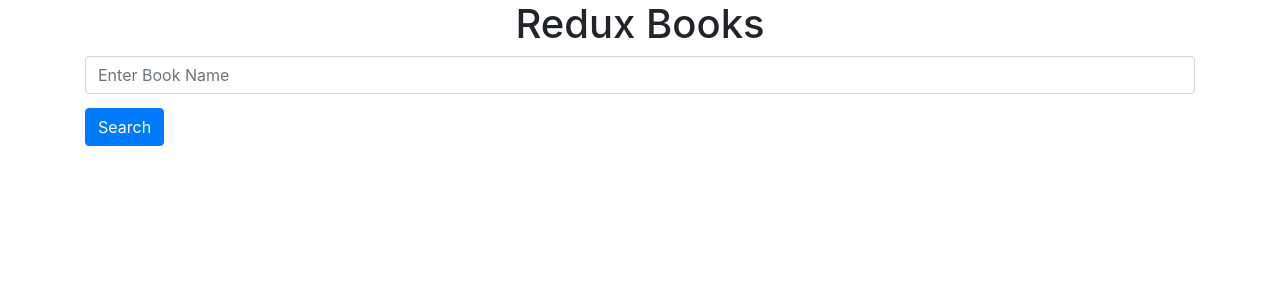
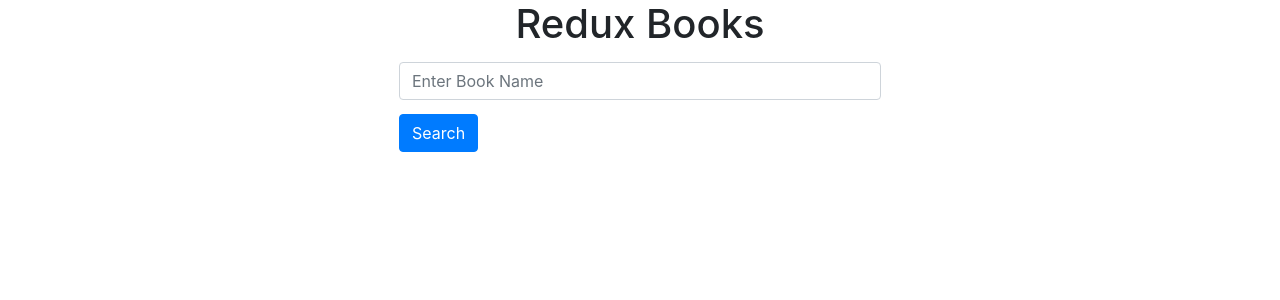
Before and after one commit to SaraBroad/books-redux, a React app: page / in a window 1280 px wide. Shown: the top 300 px of the page. Built offline with nearby package versions, Linux system fonts and the light colour scheme.

Commit message:
add store

```diff
--- a/package.json
+++ b/package.json
@@ -4,11 +4,15 @@
   "private": true,
   "dependencies": {
     "bootstrap": "^4.5.2",
+    "connected-react-router": "^6.8.0",
+    "history": "^5.0.0",
     "react": "^16.13.1",
     "react-bootstrap": "^1.3.0",
     "react-dom": "^16.13.1",
     "react-redux": "^7.2.1",
-    "react-router-dom": "^5.2.0"
+    "react-router": "^5.2.0",
+    "react-router-dom": "^5.2.0",
+    "redux-thunk": "^2.3.0"
   },
   "scripts": {
     "test": "echo \"Error: no test specified\" && exit 1",
--- a/src/components/SearchBar/SearchBar.css
+++ b/src/components/SearchBar/SearchBar.css
@@ -1,3 +1,8 @@
+.container {
+    margin-top: 14px;
+    width: 40%;
+}
+
 .button-style {
     margin-top: 14px;
 }
--- a/src/components/SearchBar/SearchBar.js
+++ b/src/components/SearchBar/SearchBar.js
@@ -9,7 +9,7 @@ import Form from "react-bootstrap/Form";
 
 const SearchBar = () => {
   return (
-    <div class="container">
+    <div class="container" className="container">
       <Form.Group>
         <Form.Control type="text" placeholder="Enter Book Name" />
         <Button variant="primary" className="button-style">Search</Button>
```
Also changed, not shown: src/store/store.js (added, +24 -0 lines), 1 other file (tests, documents, lock files or other folders).
